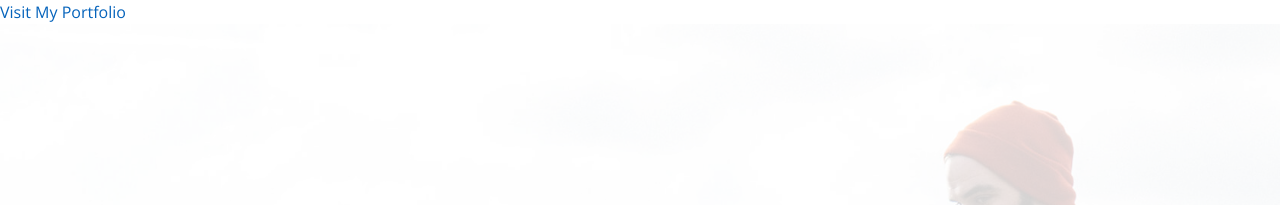
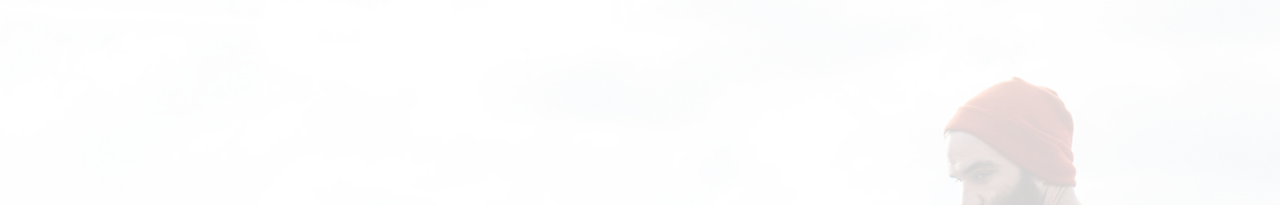
Before and after one commit to MoeRiyaad/MoeRiyaad.github.io, a plain HTML site: page MoeRiyaad_Portfolio/index.html in a window 1280 px wide. Shown: the top 205 px of the page. Drawn offline with nearby package versions, Linux system fonts and the light colour scheme.

Commit message:
Update index.html

```diff
--- a/MoeRiyaad_Portfolio/index.html
+++ b/MoeRiyaad_Portfolio/index.html
@@ -43,7 +43,6 @@
 
 <body>
 
-  <a href="MoeRiyaad_Portfolio/index.html">Visit My Portfolio</a>
 
   <!-- ======= Mobile nav toggle button ======= -->
   <!-- <button type="button" class="mobile-nav-toggle d-xl-none"><i class="bi bi-list mobile-nav-toggle"></i></button> -->
```
